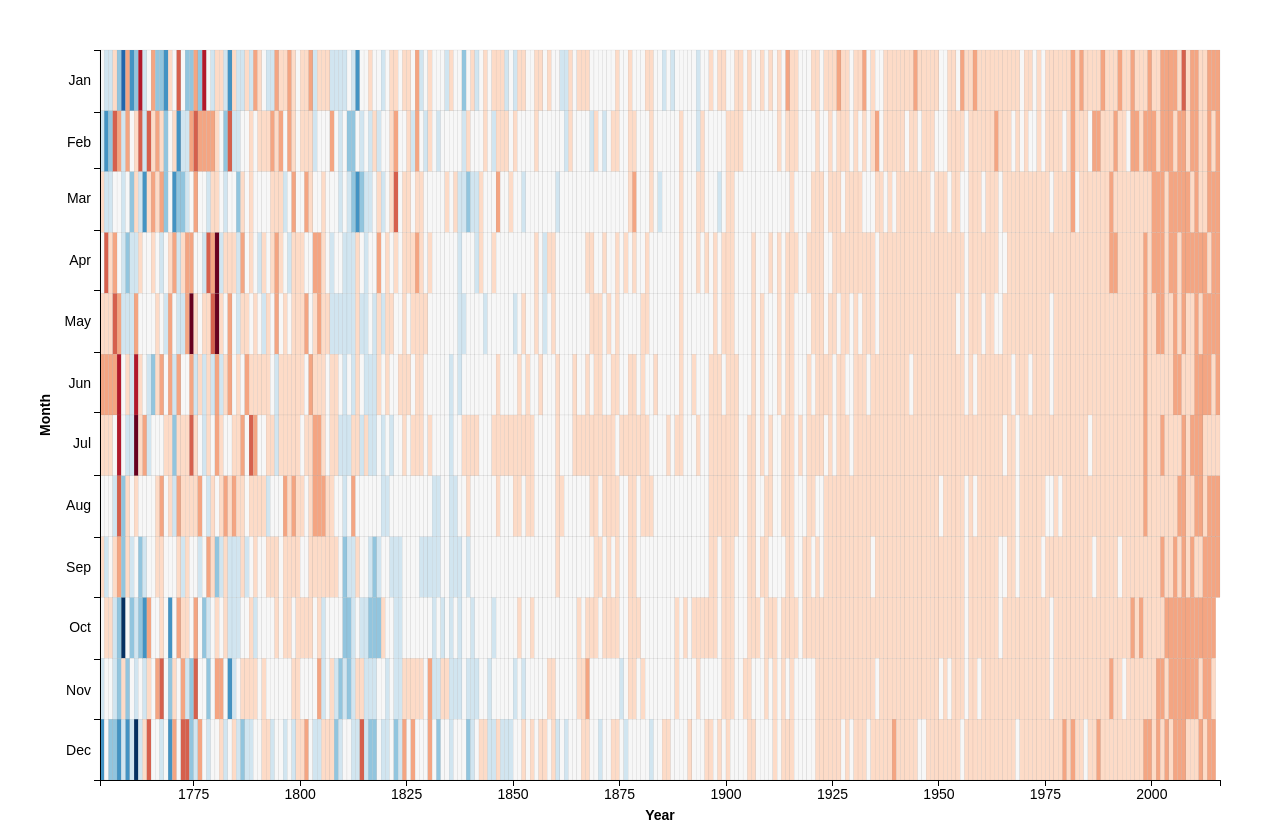
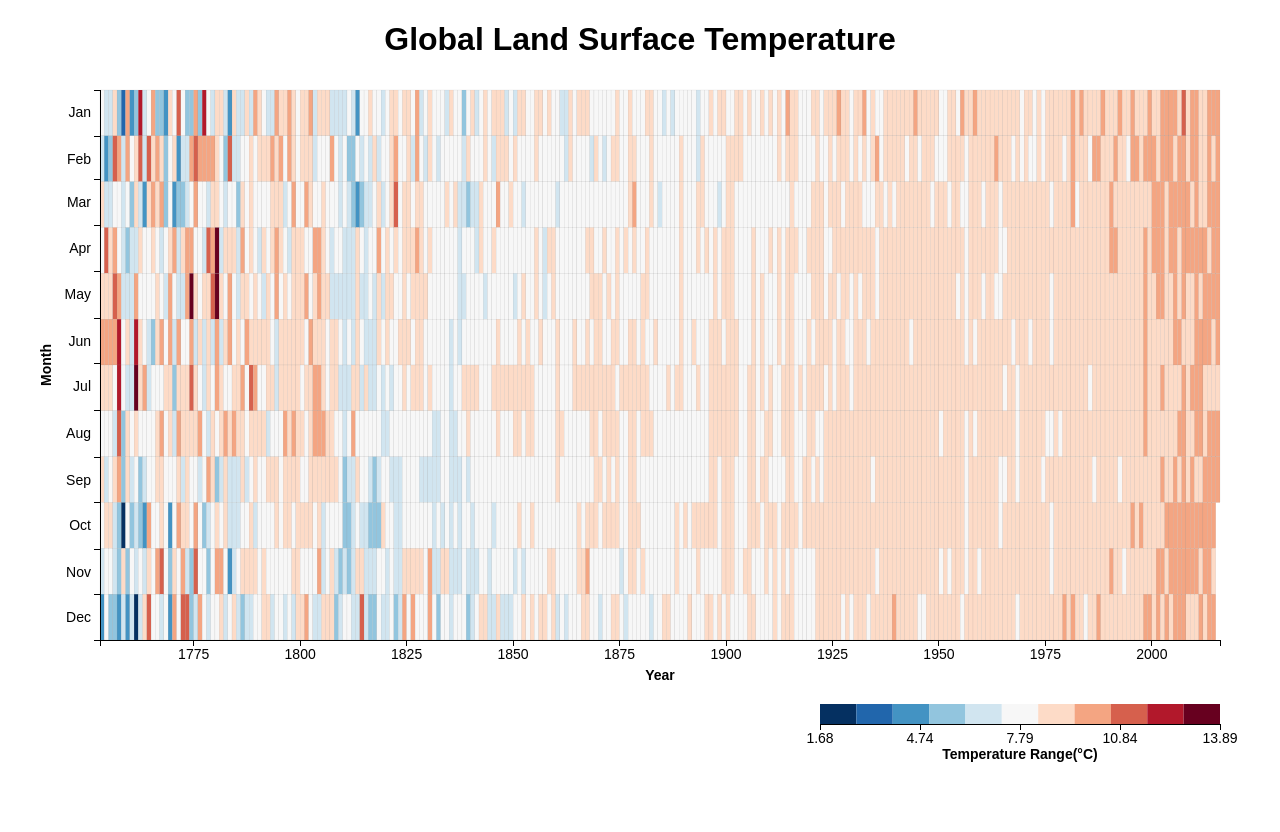
Before and after one commit to joshuahenson/heatMap, a plain HTML site: page index.html in a window 1280 px wide. After the commit the page ends 800 px from the top, so only its background shows below. Drawn offline with nearby package versions, Linux system fonts and the light colour scheme; files that its build step writes are made by us from their sources.

Commit message:
Added inital stage of temperature legend

```diff
--- a/css/style.scss
+++ b/css/style.scss
@@ -3,6 +3,10 @@
 .container {
   margin-top: 20px;
   text-align: center;
+}
+
+h1 {
+  font-family: sans-serif;
 }
 
 .tooltip {
@@ -22,7 +26,14 @@
 }
 
 // *************SVG Styles*****************
-.chart text {
+.chart {
+  padding-bottom: 20px;
+  & rect {
+    cursor: crosshair;
+  }
+}
+
+text {
   font-family: sans-serif;
   font-size: 14px;
   fill: black;
--- a/index.html
+++ b/index.html
@@ -2,7 +2,7 @@
 <html>
 <head>
   <meta charset="UTF-8">
-  <title>Global Land-Surface Temperature</title>
+  <title>Global Land Surface Temperature</title>
   <link rel="stylesheet" href="css/style.css">
 </head>
 <body>
--- a/js/index.js
+++ b/js/index.js
@@ -1,13 +1,19 @@
 /* global d3 */
 
-const margin = { top: 30, right: 20, bottom: 40, left: 60 };
+const margin = { top: 10, right: 20, bottom: 40, left: 60 };
 
 const width = 1200 - margin.left - margin.right;
-const height = 800 - margin.top - margin.bottom;
+const height = 600 - margin.top - margin.bottom;
+
+const colors = ['#053061', '#2166ac', '#4393c3', '#92c5de', '#d1e5f0', '#f7f7f7',
+  '#fddbc7', '#f4a582', '#d6604d', '#b2182b', '#67001f'];
 
 const tooltip = d3.select('#root').append('div')
     .attr('class', 'tooltip')
     .style('opacity', 0);
+
+d3.select('#root').append('h1')
+  .html('Global Land Surface Temperature');
 
 // primary function to build chart
 const buildChart = (data, baseTemp) => {
@@ -16,15 +22,16 @@ const buildChart = (data, baseTemp) => {
 
   const colorScale = d3.scale.quantize()
     .domain(d3.extent(data, d => d.variance))
-    .range(['#053061', '#2166ac', '#4393c3', '#92c5de', '#d1e5f0', '#f7f7f7',
-      '#fddbc7', '#f4a582', '#d6604d', '#b2182b', '#67001f']);
+    .range(colors);
 
   const monthScale = d3.time.scale()
     .domain([new Date(2015, 0, 1), new Date(2015, 11, 31)])
     .range([0, height]);
 
-  const minDate = new Date(data[0].year, 0, 1);
-  const maxDate = new Date(data[data.length - 1].year, 11, 31);
+  const minYear = data[0].year;
+  const maxYear = data[data.length - 1].year;
+  const minDate = new Date(minYear, 0, 1);
+  const maxDate = new Date(maxYear, 11, 31);
   const yearScale = d3.time.scale()
     .domain([minDate, maxDate])
     .range([0, width]);
@@ -103,10 +110,66 @@ const buildChart = (data, baseTemp) => {
     .append('text')
       .attr('class', 'label')
       .attr('transform', 'rotate(-90)')
-      .attr('y', -margin.left + 10)
+      .attr('y', -margin.left + 11)
       .attr('x', -height / 2)
       .text('Month');
 };
+
+
+const buildlegend = (data, baseTemp) => {
+  const legendWidth = 400;
+  const legendHeight = 60;
+  const legendPadding = 40;
+
+  const minTemp = d3.min(data, d => d.variance + baseTemp);
+  const maxTemp = d3.max(data, d => d.variance + baseTemp);
+  const tempSpread = maxTemp - minTemp;
+
+  const axisScale = d3.scale.linear()
+    .domain([minTemp, maxTemp])
+    .range([0, legendWidth]);
+
+  const xScale = d3.scale.ordinal()
+    .domain(d3.range(colors.length))
+    .rangeBands([0, legendWidth]);
+
+  const xAxis = d3.svg.axis()
+    .scale(axisScale)
+    .tickFormat(d3.format('.2f'))
+    .tickValues([minTemp, (tempSpread / 4) + minTemp, (tempSpread / 2) + minTemp,
+      (tempSpread * 0.75) + minTemp, maxTemp])
+    .orient('bottom');
+
+  const svg = d3.select('#root')
+    .append('svg')
+      .attr('class', 'legend')
+      .attr('width', width + margin.left + margin.right)
+      .attr('height', legendHeight)
+    .append('g')
+      .attr('transform',
+      `translate(${width + margin.left - legendWidth}, 0)`);
+
+  svg.selectAll('rect')
+    .data(colors)
+    .enter().append('rect')
+    .attr('x', (d, i) => xScale(i))
+    .attr('y', 0)
+    .attr('width', xScale.rangeBand())
+    .attr('height', legendHeight - legendPadding)
+    .style('fill', (d, i) => colors[i]);
+
+  // append x axis & label
+  svg.append('g')
+    .attr('class', 'x axis')
+    .attr('transform', `translate(0, ${legendHeight - legendPadding})`)
+    .call(xAxis)
+  .append('text')
+    .attr('class', 'label')
+    .attr('x', legendWidth / 2)
+    .attr('y', legendPadding - 5)
+    .text('Temperature Range(\u00B0C)');
+};
+
 // use remote file on codepen
 // d3.json('https://raw.githubusercontent.com/FreeCodeCamp/ProjectReferenceData/master/global-temperature.json', (error, data) => {
 d3.json('../temp/global-temperature.json', (error, data) => {
@@ -115,4 +178,5 @@ d3.json('../temp/global-temperature.json', (error, data) => {
   // }
   // console.log(data);
   buildChart(data.monthlyVariance, data.baseTemperature);
+  buildlegend(data.monthlyVariance, data.baseTemperature);
 });
```
